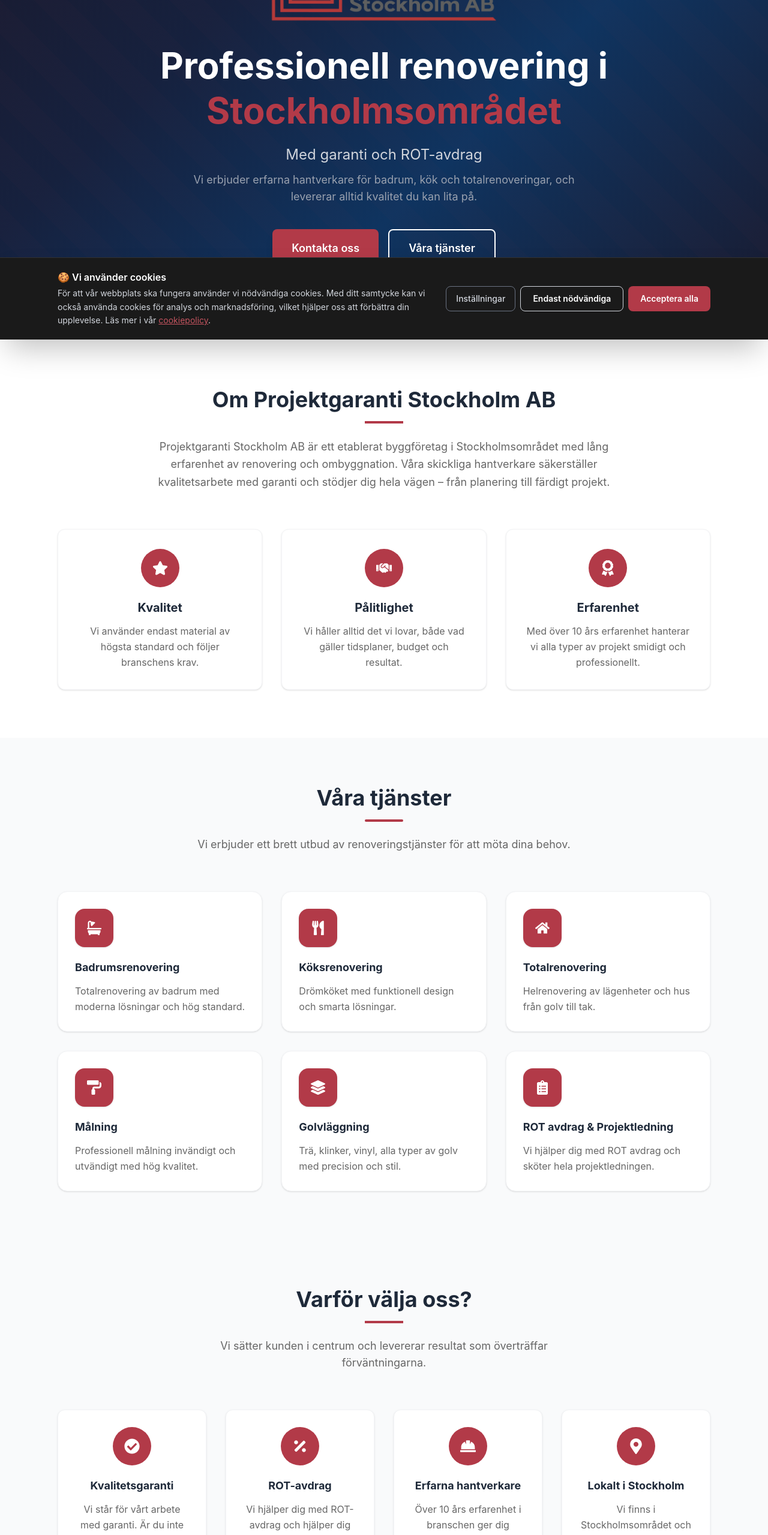
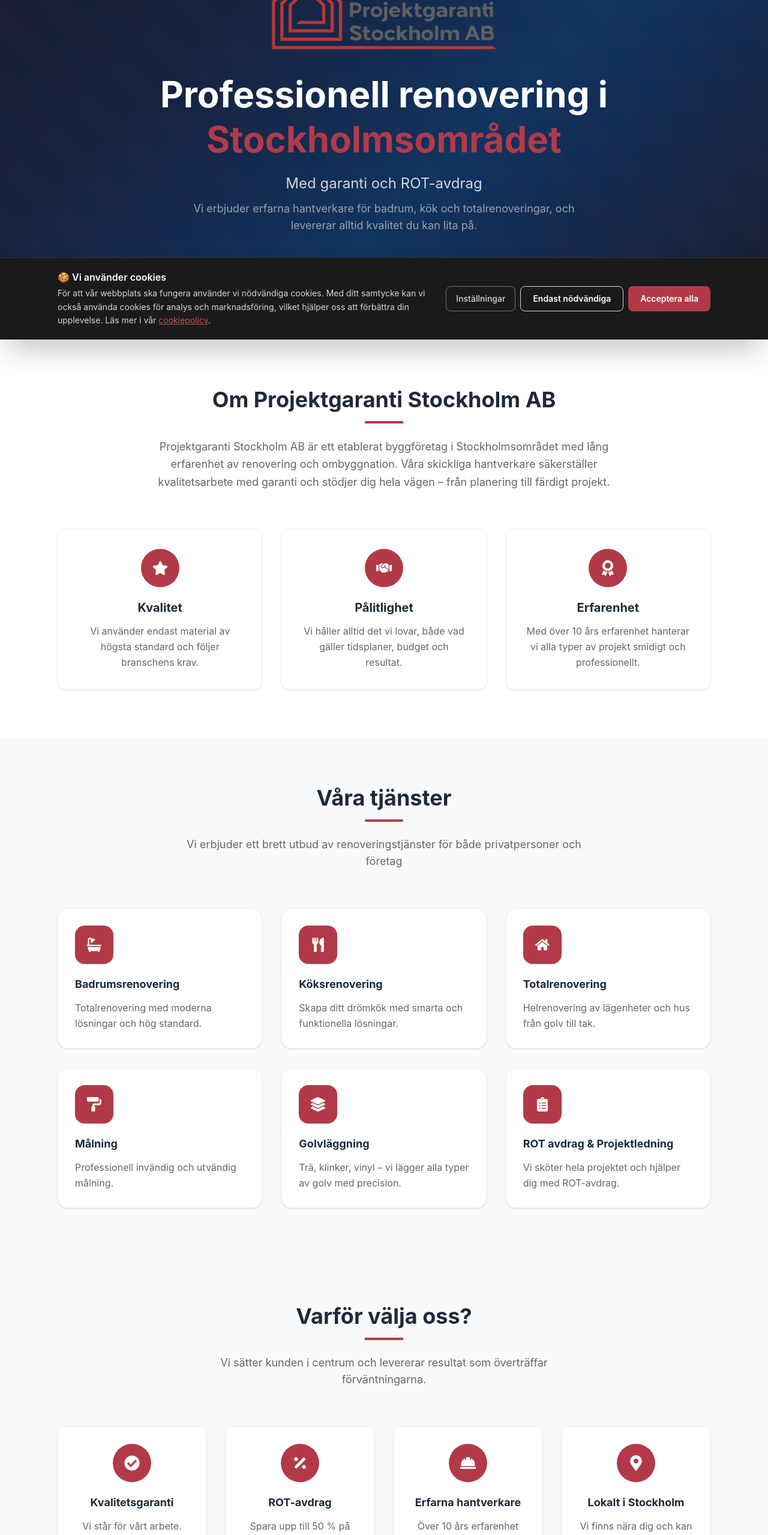
Before and after one commit to bellemartineebusiness/Projekt, a Next.js app: page / in a window 1280 px wide. Shown: the part 234-2793 px from the top of the page at 60% size. Built offline with nearby package versions, Linux system fonts and the light colour scheme.

Commit message:
ändring

```diff
--- a/components/Contact.tsx
+++ b/components/Contact.tsx
@@ -218,12 +218,13 @@ export default function Contact() {
                 value={formData.namn} onChange={handleChange}
                 className="w-full border p-3 rounded-lg" />
 
-              <input name="email" required placeholder="E-post"
+              <input type="email" name="email" required placeholder="E-post"
                 value={formData.email} onChange={handleChange}
                 className="w-full border p-3 rounded-lg" />
 
               <textarea name="meddelande" required placeholder="Meddelande"
                 value={formData.meddelande} onChange={handleChange}
+                rows={5}
                 className="w-full border p-3 rounded-lg" />
 
               <button className="w-full bg-primary text-white py-3 rounded-lg">
--- a/components/Footer.tsx
+++ b/components/Footer.tsx
@@ -40,7 +40,7 @@ export default function Footer() {
               <li>
                 <a
                   href="mailto:info@projektgarantiab.se"
-                  className="inline-flex items-center gap-3 text-gray-400 hover:text-primary transition-colors text-sm"
+                  className="inline-flex items-center gap-3 break-all text-sm text-gray-400 transition-colors hover:text-primary"
                 >
                   <FaEnvelope size={14} />
                   info@projektgarantiab.se
@@ -48,7 +48,7 @@ export default function Footer() {
               </li>
               <li>
                 <div className="inline-flex items-start gap-3 text-gray-400 text-sm">
-                  <FaMapMarkerAlt size={14} className="mt-0.5 flex-shrink-0" />
+                  <FaMapMarkerAlt size={14} className="mt-0.5 shrink-0" />
                   <span>Ekerövägen 51, 178 37 Ekerö</span>
                 </div>
               </li>
@@ -69,12 +69,12 @@ export default function Footer() {
           </div>
         </div>
 
-        <div className="border-t border-gray-700 pt-6 flex flex-col sm:flex-row items-center justify-between gap-3 text-gray-500 text-sm">
+        <div className="flex flex-col items-center justify-between gap-3 border-t border-gray-700 pt-6 text-sm text-gray-500 sm:flex-row">
           <div className="text-center sm:text-left">
             <p>© 2026 Projektgaranti Stockholm AB. Alla rättigheter förbehållna.</p>
-            <p className="mt-1">Org.nr: 556717-4395 &nbsp;|&nbsp; F-skattsedel &nbsp;|&nbsp;  ROT-tillstånd</p>
+            <p className="mt-1 text-xs sm:text-sm">Org.nr: 556717-4395 &nbsp;|&nbsp; F-skattsedel &nbsp;|&nbsp; ROT-tillstånd</p>
           </div>
-          <div className="flex items-center gap-4 flex-wrap justify-center sm:justify-end">
+          <div className="flex flex-wrap items-center justify-center gap-4 sm:justify-end">
             <Link
               href="/villkor"
               className="hover:text-gray-300 transition-colors underline underline-offset-2"
--- a/components/Hero.tsx
+++ b/components/Hero.tsx
@@ -9,11 +9,11 @@ export default function Hero() {
     const el = document.getElementById(id)
 
     if (el) {
-      const navHeight = 92
+      const navHeight = window.innerWidth < 640 ? 74 : 92
       const elementTop = el.getBoundingClientRect().top + window.scrollY
       const offsetTop = elementTop - navHeight
 
-      window.scrollTo(0, offsetTop)
+      window.scrollTo({ top: offsetTop, behavior: 'smooth' })
     }
   }
 
@@ -35,7 +35,7 @@ export default function Hero() {
   return (
     <section
       id="hem"
-      className="relative flex h-screen items-center justify-center overflow-hidden"
+      className="relative flex min-h-svh items-center justify-center overflow-hidden pt-20 sm:pt-24"
       style={{
         background:
           'linear-gradient(135deg, #1a1a2e 0%, #16213e 30%, #0f3460 60%, #1a1a2e 100%)',
@@ -60,7 +60,7 @@ export default function Hero() {
         variants={container}
         initial="hidden"
         animate="show"
-        className="relative z-10 mx-auto max-w-4xl px-4 text-center sm:px-6"
+        className="relative z-10 mx-auto w-full max-w-5xl px-4 text-center sm:px-6"
       >
         <motion.div variants={item} className="mb-6 sm:mb-8">
           <Image
@@ -75,7 +75,7 @@ export default function Hero() {
 
         <motion.h1
           variants={item}
-          className="mb-5 text-3xl font-bold leading-tight text-white sm:text-4xl md:text-5xl lg:text-6xl"
+          className="mb-5 text-2xl font-bold leading-tight text-white sm:text-4xl md:text-5xl lg:text-6xl"
         >
           Professionell renovering i{' '}
           <span className="text-primary">Stockholmsområdet</span>
@@ -101,14 +101,14 @@ export default function Hero() {
         >
           <button
             onClick={() => scrollToSection('kontakt')}
-            className="rounded-lg bg-primary px-8 py-4 text-base font-semibold text-white shadow-lg transition-colors duration-200 hover:bg-primary-dark sm:text-lg"
+            className="w-full rounded-lg bg-primary px-8 py-4 text-base font-semibold text-white shadow-lg transition-colors duration-200 hover:bg-primary-dark sm:w-auto sm:text-lg"
           >
             Kontakta oss
           </button>
 
           <button
             onClick={() => scrollToSection('tjanster')}
-            className="rounded-lg border-2 border-white bg-transparent px-8 py-4 text-base font-semibold text-white transition-colors duration-200 hover:bg-white hover:text-gray-900 sm:text-lg"
+            className="w-full rounded-lg border-2 border-white bg-transparent px-8 py-4 text-base font-semibold text-white transition-colors duration-200 hover:bg-white hover:text-gray-900 sm:w-auto sm:text-lg"
           >
             Våra tjänster
           </button>
@@ -121,7 +121,7 @@ export default function Hero() {
         animate={{ opacity: 1, y: 0 }}
         transition={{ duration: 1, delay: 1 }}
         onClick={() => scrollToSection('om-oss')}
-        className="group absolute bottom-6 left-1/2 z-20 flex -translate-x-1/2 items-center justify-center text-white opacity-80 transition-all duration-300 hover:opacity-100"
+        className="group absolute bottom-6 left-1/2 z-20 hidden -translate-x-1/2 items-center justify-center text-white opacity-80 transition-all duration-300 hover:opacity-100 sm:flex"
         aria-label="Scroll down"
       >
         <div className="flex h-14 w-14 items-center justify-center rounded-full border border-white/40 backdrop-blur-sm transition-all duration-300 group-hover:scale-110 group-hover:shadow-[0_0_25px_rgba(255,255,255,0.35)]">
--- a/components/Navigation.tsx
+++ b/components/Navigation.tsx
@@ -16,6 +16,8 @@ export default function Navigation() {
   const [isOpen, setIsOpen] = useState(false)
   const [scrolled, setScrolled] = useState(false)
   const [activeSection, setActiveSection] = useState('hem')
+
+  const getNavHeight = () => (window.innerWidth < 640 ? 74 : 92)
 
   useEffect(() => {
     const handleScroll = () => {
@@ -44,7 +46,7 @@ export default function Navigation() {
     const el = document.getElementById(id)
 
     if (el) {
-      const navHeight = 92
+      const navHeight = getNavHeight()
       const elementTop = el.getBoundingClientRect().top + window.scrollY
       const offsetTop = elementTop - navHeight
 
@@ -61,13 +63,14 @@ export default function Navigation() {
         scrolled ? 'shadow-md' : 'shadow-sm'
       }`}
     >
-      <div className="flex items-center justify-between h-[92px] px-4 sm:px-6 lg:px-10">
+      <div className="flex h-18.5 items-center justify-between px-4 sm:h-23 sm:px-6 lg:px-10">
         <Link
           href="/"
-          className="flex-shrink-0"
+          className="shrink-0"
           aria-label="Projektgaranti Stockholm AB – Till startsidan"
         >
-<div className="relative h-[90px] w-[340px] sm:w-[380px] lg:w-[420px] overflow-visible">         <Image
+          <div className="relative h-14.5 w-48.75 overflow-visible sm:h-22.5 sm:w-85 lg:w-105">
+            <Image
               src="/lind.png"
               alt="Projektgaranti Stockholm AB"
               fill
@@ -90,7 +93,7 @@ export default function Navigation() {
               >
                 {link.label}
                 <span
-                  className={`absolute left-0 -bottom-2 h-[2px] rounded-full bg-primary transition-all duration-300 ${
+                  className={`absolute left-0 -bottom-2 h-0.5 rounded-full bg-primary transition-all duration-300 ${
                     activeSection === id ? 'w-full' : 'w-0'
                   }`}
                 />
@@ -107,7 +110,7 @@ export default function Navigation() {
         </div>
 
         <button
-          className="md:hidden text-gray-700 transition-colors hover:text-primary"
+          className="rounded-md p-2 text-gray-700 transition-colors hover:text-primary md:hidden"
           onClick={() => setIsOpen(!isOpen)}
           aria-label="Toggle menu"
         >
@@ -116,7 +119,7 @@ export default function Navigation() {
       </div>
 
       {isOpen && (
-        <div className="border-t border-gray-100 bg-white shadow-lg md:hidden">
+        <div className="max-h-[calc(100svh-74px)] overflow-y-auto border-t border-gray-100 bg-white shadow-lg md:hidden sm:max-h-[calc(100svh-92px)]">
           <div className="space-y-2 px-4 py-4">
             {navLinks.map((link) => {
               const id = link.href.replace('#', '')
--- a/components/Services.tsx
+++ b/components/Services.tsx
@@ -14,12 +14,12 @@ const services = [
   {
     icon: FaBath,
     title: 'Badrumsrenovering',
-    description: 'Totalrenovering av badrum med moderna lösningar och hög standard.',
+    description: 'Totalrenovering med moderna lösningar och hög standard.',
   },
   {
     icon: FaUtensils,
     title: 'Köksrenovering',
-    description: 'Drömköket med funktionell design och smarta lösningar.',
+    description: 'Skapa ditt drömkök med smarta och funktionella lösningar.',
   },
   {
     icon: FaHome,
@@ -29,17 +29,17 @@ const services = [
   {
     icon: FaPaintRoller,
     title: 'Målning',
-    description: 'Professionell målning invändigt och utvändigt med hög kvalitet.',
+    description: 'Professionell invändig och utvändig målning.',
   },
   {
     icon: FaLayerGroup,
     title: 'Golvläggning',
-    description: 'Trä, klinker, vinyl, alla typer av golv med precision och stil.',
+    description: 'Trä, klinker, vinyl – vi lägger alla typer av golv med precision.',
   },
   {
     icon: FaClipboardList,
     title: 'ROT avdrag & Projektledning',
-    description: 'Vi hjälper dig med ROT avdrag och sköter hela projektledningen.',
+    description: 'Vi sköter hela projektet och hjälper dig med ROT-avdrag.',
   },
 ]
 
@@ -61,7 +61,7 @@ export default function Services() {
           <div className="mx-auto mb-6 h-1 w-16 rounded-full bg-primary" />
 
           <p className="mx-auto max-w-2xl text-base text-secondary sm:text-lg">
-            Vi erbjuder ett brett utbud av renoveringstjänster för att möta dina behov.
+            Vi erbjuder ett brett utbud av renoveringstjänster för både privatpersoner och företag
           </p>
         </div>
 
--- a/components/WhyChooseUs.tsx
+++ b/components/WhyChooseUs.tsx
@@ -13,25 +13,25 @@ const reasons = [
     icon: FaCheckCircle,
     title: 'Kvalitetsgaranti',
     description:
-      'Vi står för vårt arbete med garanti. Är du inte nöjd, åtgärdar vi det.',
+      'Vi står för vårt arbete. Om du inte är nöjd åtgärdar vi det.',
   },
   {
     icon: FaPercentage,
     title: 'ROT-avdrag',
     description:
-      'Vi hjälper dig med ROT-avdrag och hjälper dig spara upp till 50% på arbetskostnaden.',
+      'Spara upp till 50 % på arbetskostnaden.',
   },
   {
     icon: FaHardHat,
     title: 'Erfarna hantverkare',
     description:
-      'Över 10 års erfarenhet i branschen ger dig trygghet i varje projekt.',
+      'Över 10 års erfarenhet ger trygghet i varje projekt.',
   },
   {
     icon: FaMapMarkerAlt,
     title: 'Lokalt i Stockholm',
     description:
-      'Vi finns i Stockholmsområdet och är snabbt på plats när du behöver oss.',
+      'Vi finns nära dig och kan snabbt vara på plats.',
   },
 ]
 
```
